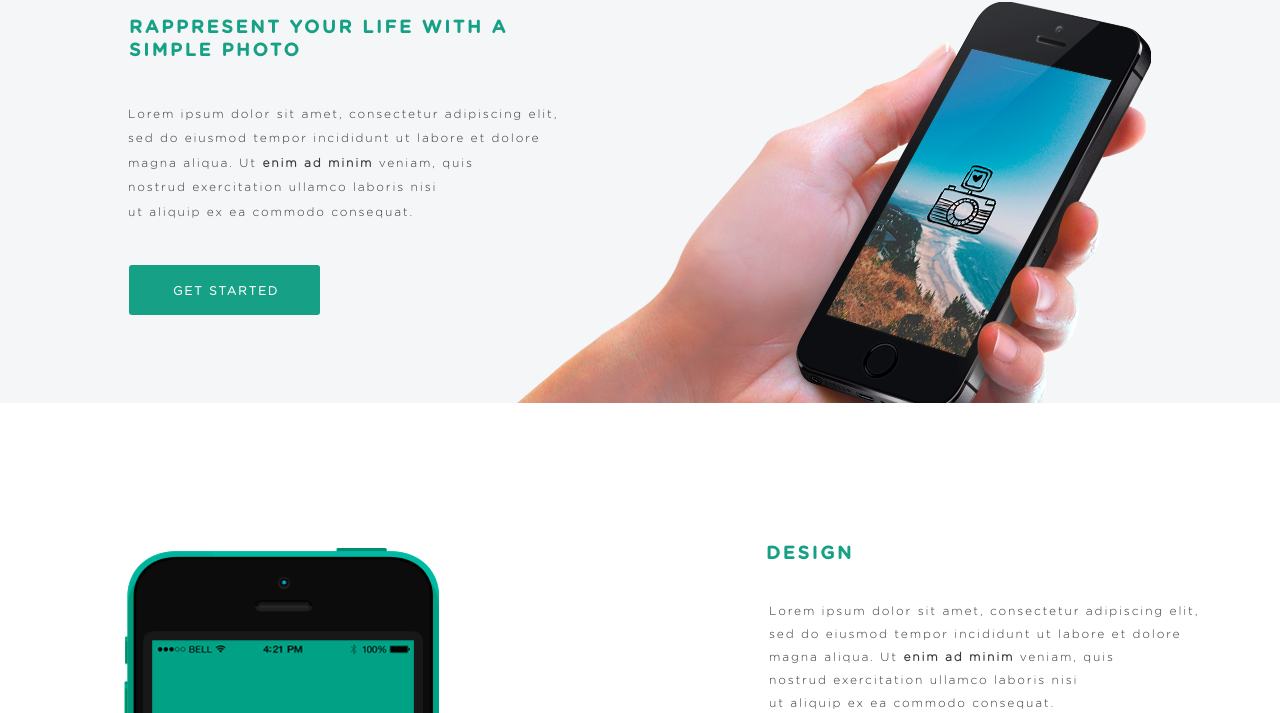
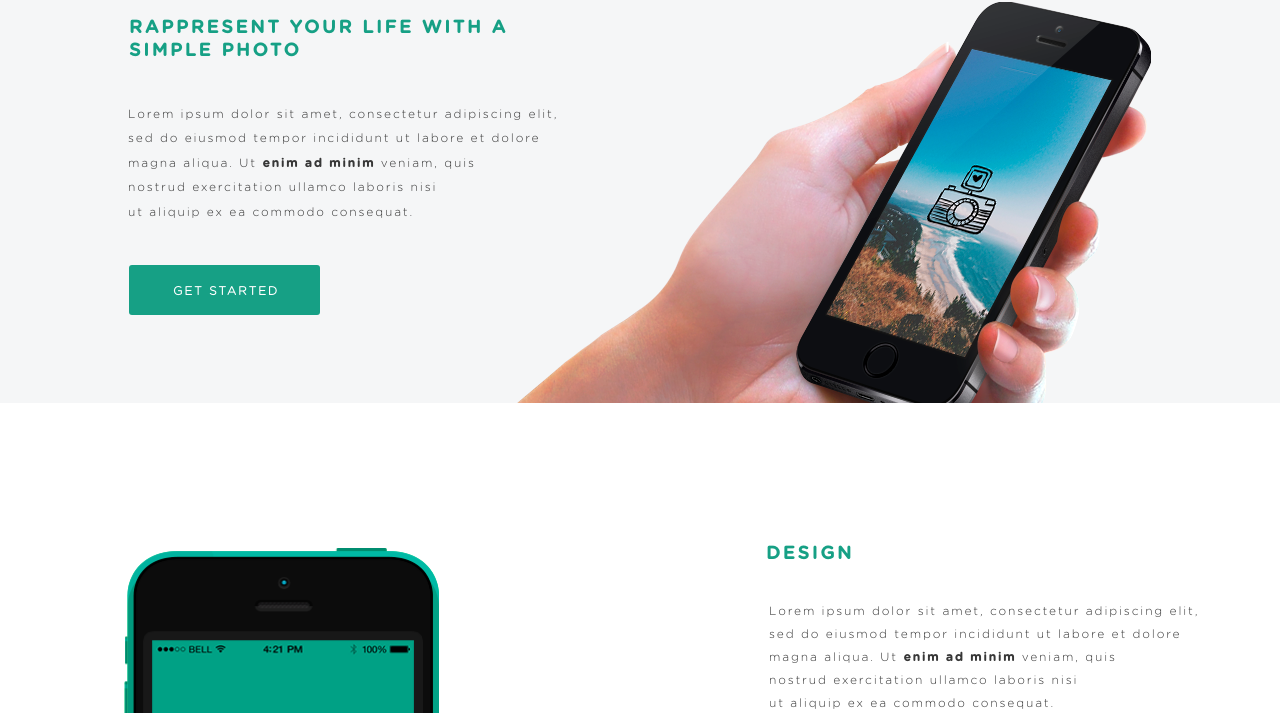
Before and after one commit to KateOberemok/KateOberemok.github.io, a plain HTML site: page test1_trainee_JS/index.html in a window 1280 px wide. Shown: the part 835-1548 px from the top of the page. Drawn offline with Linux system fonts and the light colour scheme.

Commit message:
Add files via upload

```diff
--- a/test1_trainee_JS/css/style.css
+++ b/test1_trainee_JS/css/style.css
@@ -189,6 +189,7 @@
 
 .article.bold {
   font-weight: bold;
+  font-family: 'GothamRounded';
   margin-left: 0px;
 
 }
```
